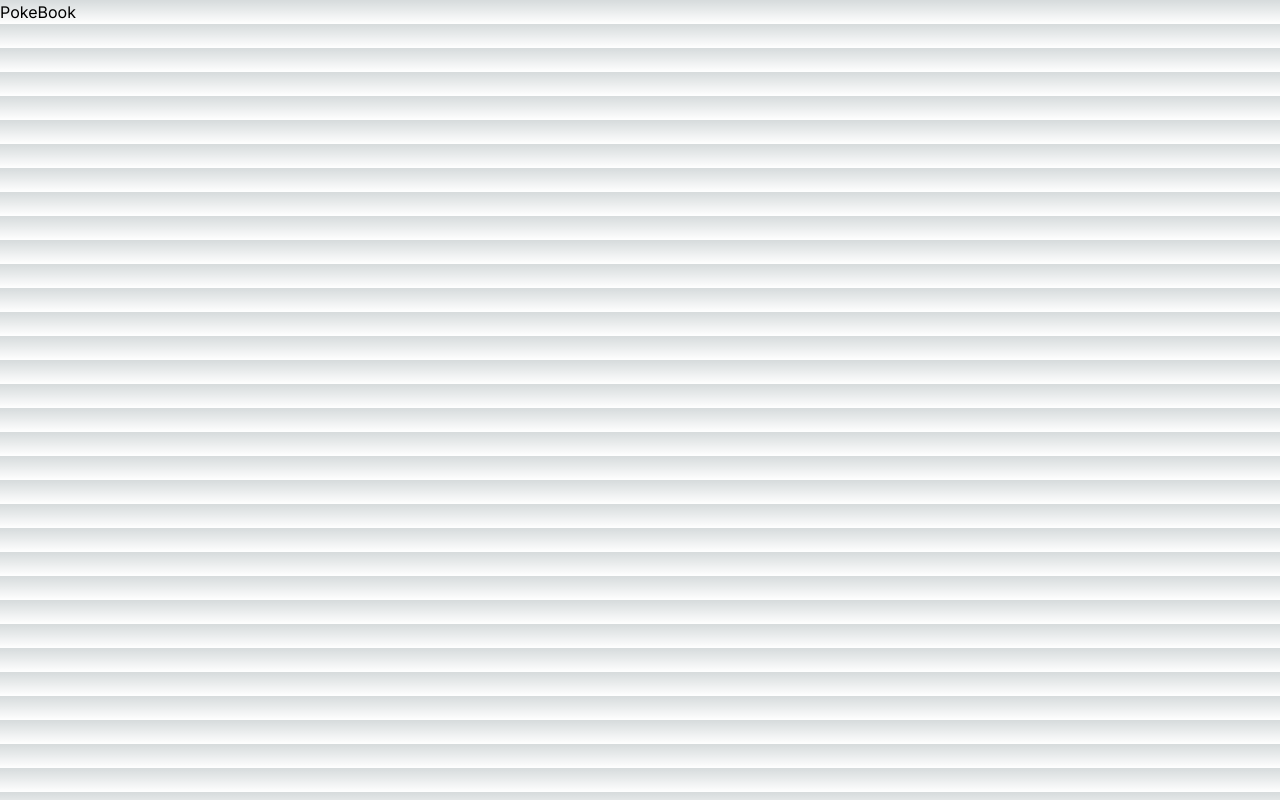
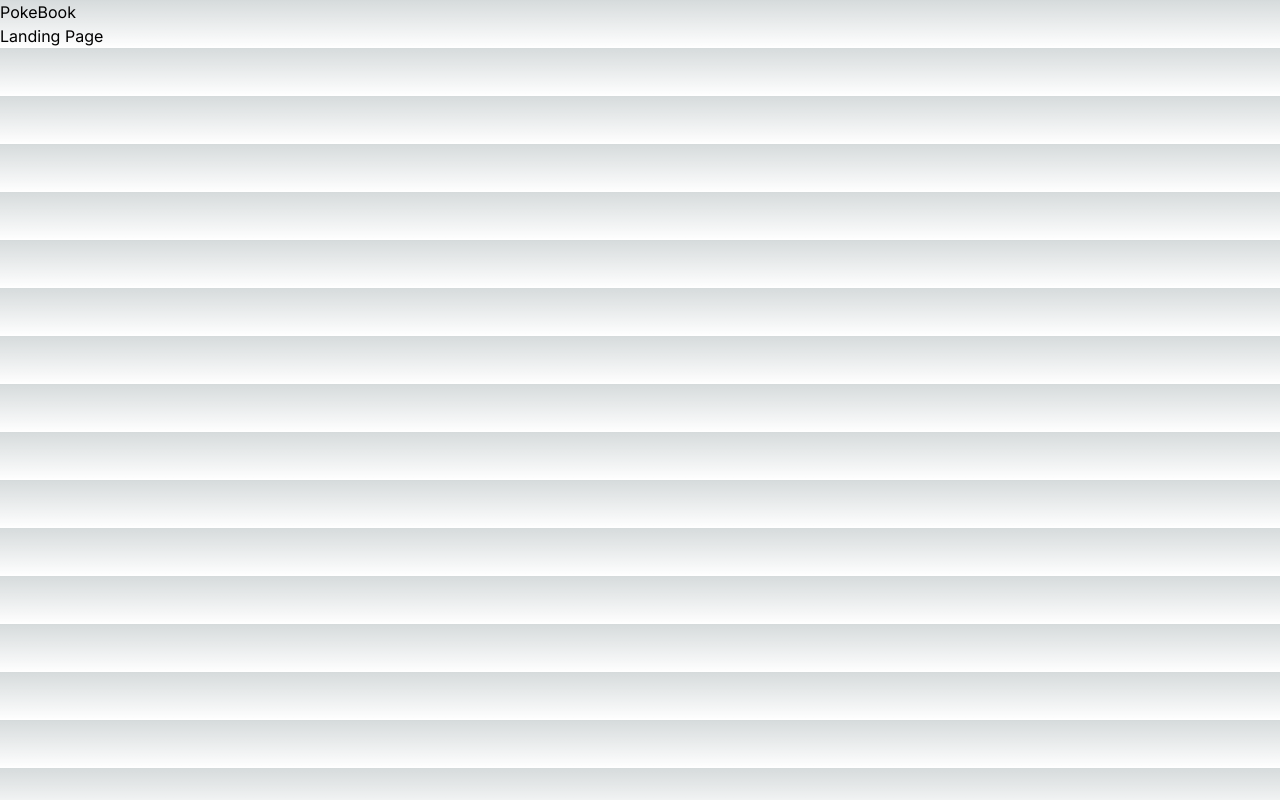
Before and after one commit to ShujaatAzim/Pokebook-Next, a Next.js app: page / in a window 1280 px wide. Built offline with nearby package versions, Linux system fonts and the light colour scheme.

Commit message:
feat: :sparkles: Begin Landing Page

```diff
--- a/src/app/page.tsx
+++ b/src/app/page.tsx
@@ -2,6 +2,7 @@ export default function Home() {
   return (
     <main className=''>
       <div className=''>PokeBook</div>
+      <div>Landing Page</div>
     </main>
   );
 }
```
